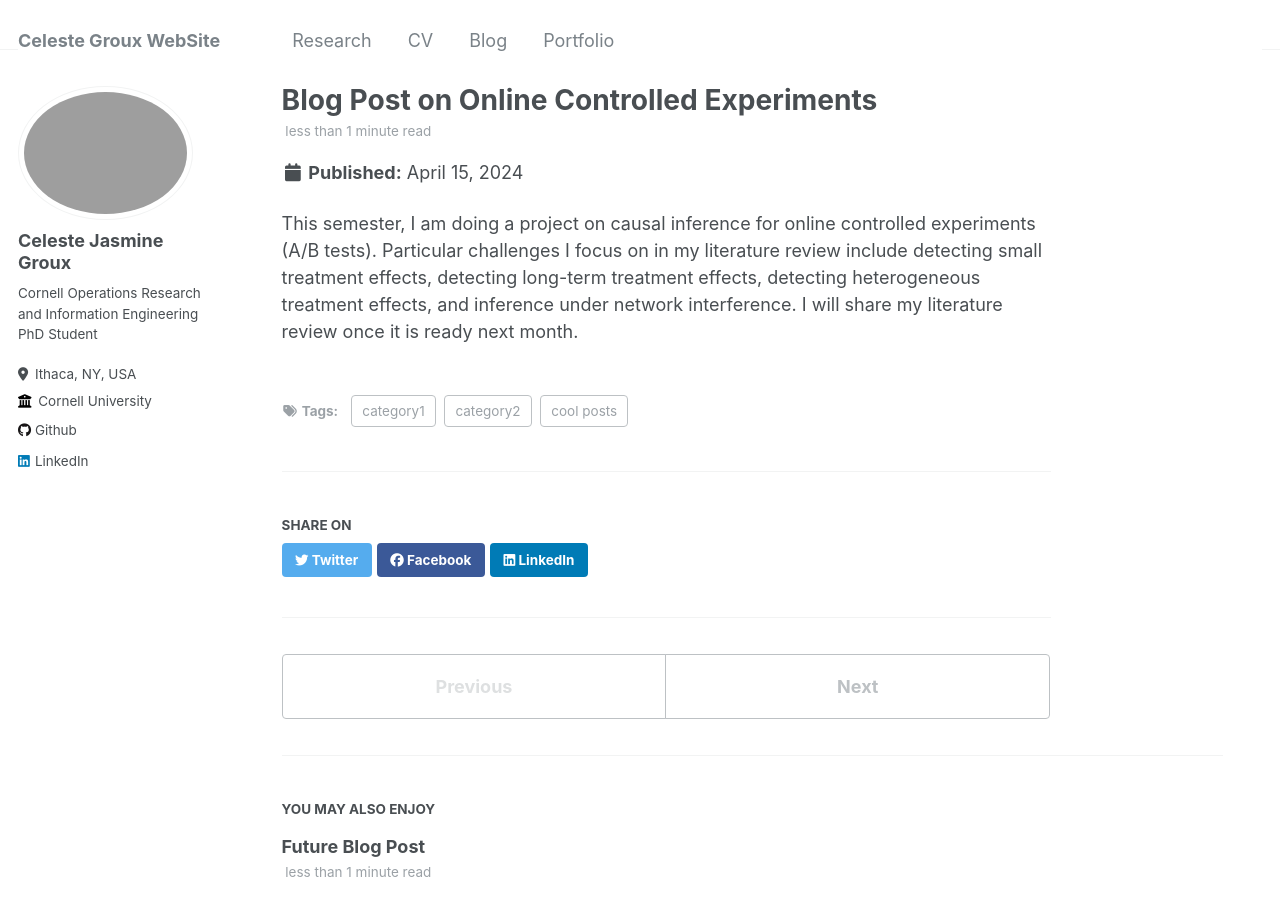
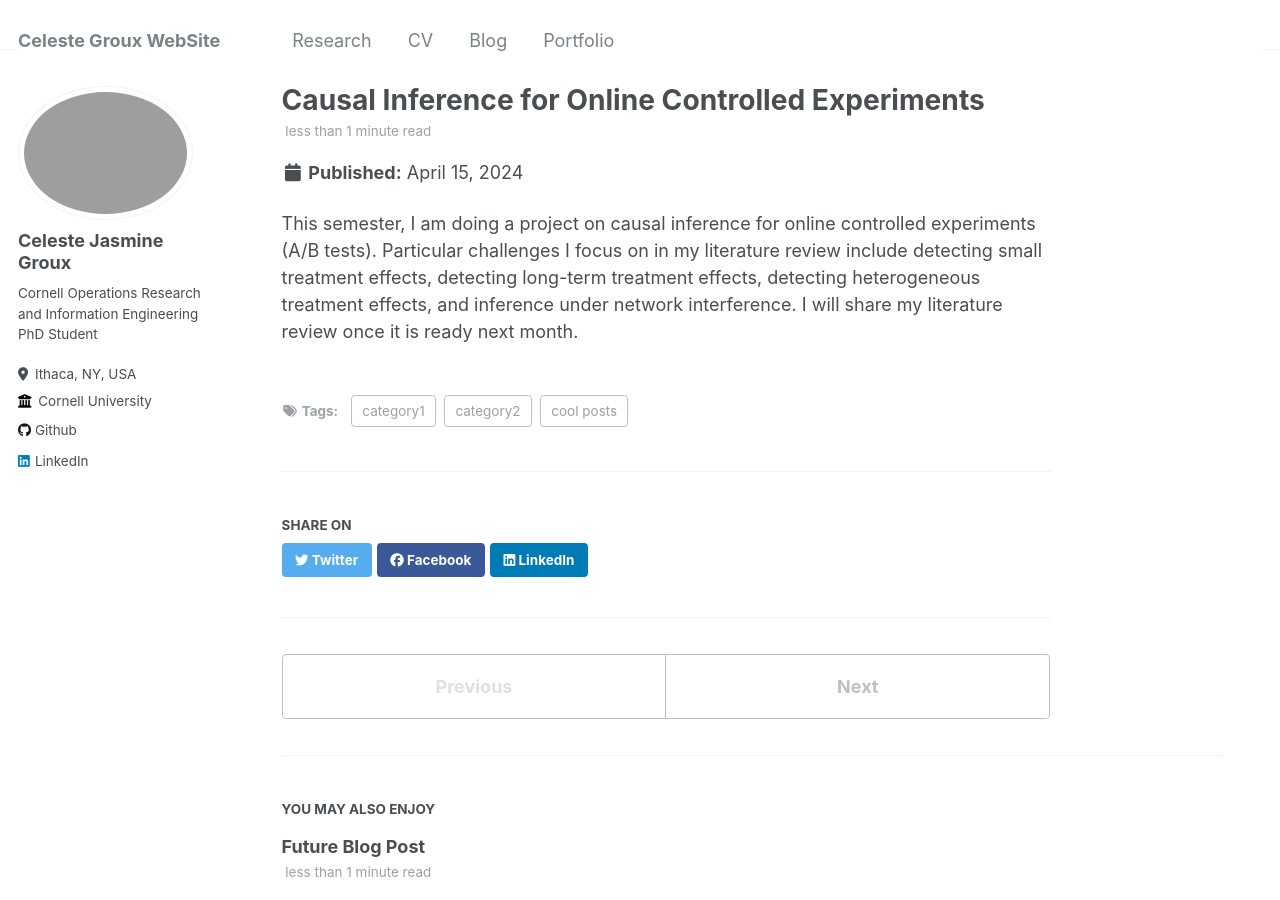
Before and after one commit to celestejasmine/celestejasmine.github.io, a Jekyll site: the page built from _posts/2024-04-15-blog-post.md, in a window 1280 px wide and 900 px high. Built offline with Jekyll 4.4.1, drawn with Linux system fonts in a browser that asks for light colours.

Commit message:
Update 2024-04-15-blog-post.md

```diff
--- a/_posts/2024-04-15-blog-post.md
+++ b/_posts/2024-04-15-blog-post.md
@@ -1,5 +1,5 @@
 ---
-title: 'Blog Post on Online Controlled Experiments'
+title: 'Causal Inference for Online Controlled Experiments'
 date: 2024-04-15
 permalink: /posts/2024/04/blog-post/
 tags:
```
